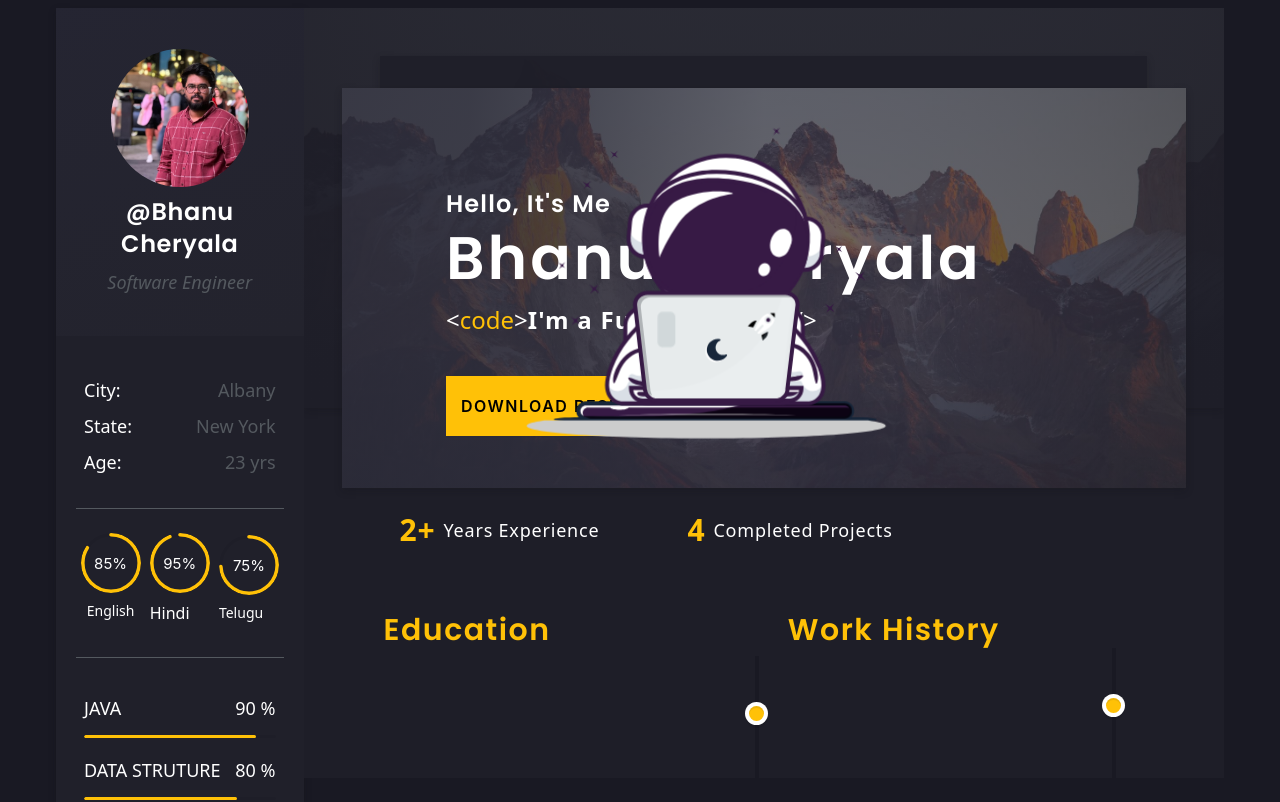
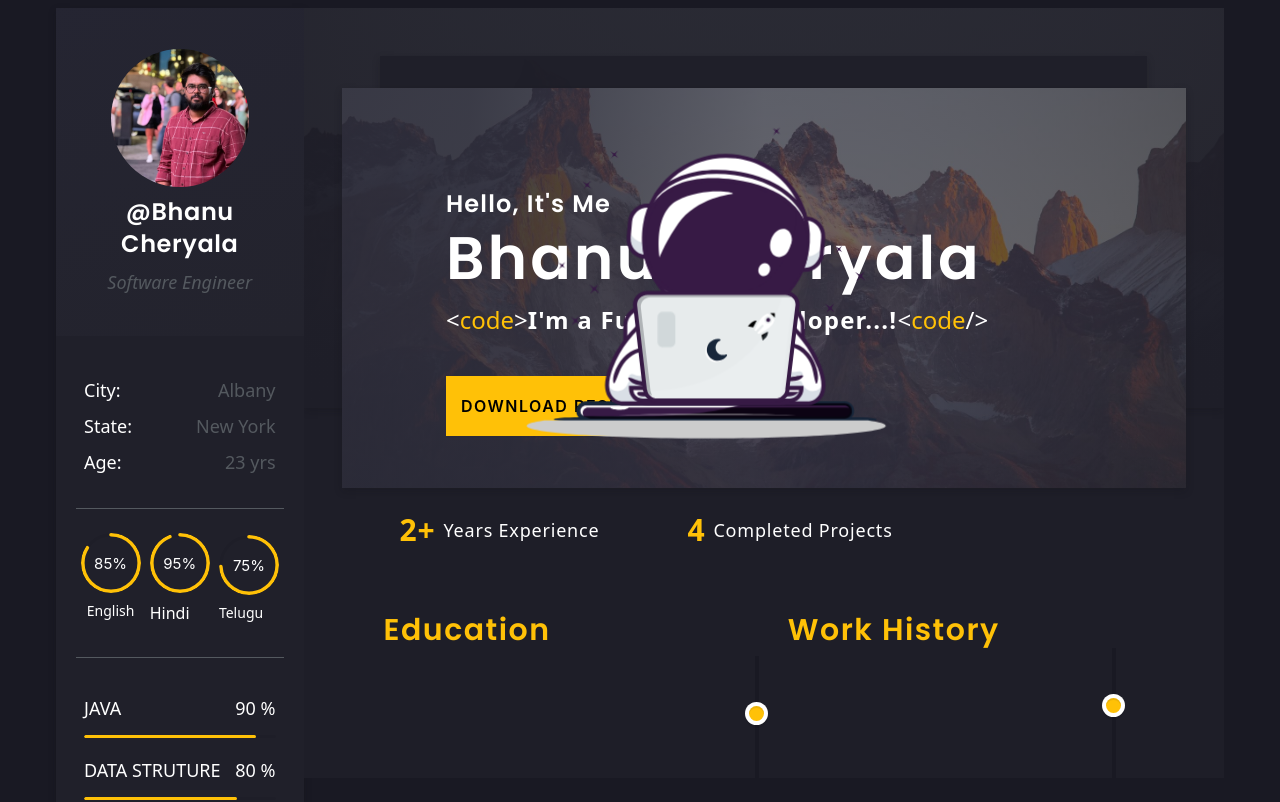
Before and after one commit to Cbhanu12dec/portfolio, a React (Create React App) app: page / in a window 1280 px wide. Shown: the top 802 px of the page. Built offline with nearby package versions, Linux system fonts and the light colour scheme.

Commit message:
resolving issues

```diff
--- a/package.json
+++ b/package.json
@@ -11,13 +11,14 @@
     "@types/react": "^18.2.13",
     "@types/react-dom": "^18.2.6",
     "antd": "^5.6.2",
+    "firebase": "^9.23.0",
+    "firebase-tools": "^12.4.0",
     "lottie-react": "^2.4.0",
     "react": "^18.2.0",
     "react-avatar": "^5.0.3",
     "react-dom": "^18.2.0",
     "react-icons": "^4.9.0",
     "react-scripts": "5.0.1",
-    "react-typed": "^1.2.0",
     "react-vertical-timeline-component": "^3.6.0",
     "web-vitals": "^2.1.4"
   },
--- a/src/components/main/Content.tsx
+++ b/src/components/main/Content.tsx
@@ -11,7 +11,7 @@ import { BsFillPersonFill } from "react-icons/bs";
 import { MdEmail } from "react-icons/md";
 import Lottie from "lottie-react";
 import bannerani from "../assets/banner-ani.json";
-import Typed from "react-typed";
+// import Typed from "react-typed";
 import { MdAlternateEmail } from "react-icons/md";
 import { AiOutlineCopyrightCircle } from "react-icons/ai";
 import { BiDownload } from "react-icons/bi";
@@ -53,7 +53,8 @@ function Content() {
                 <span className="text-app-yellow">code</span>
                 <span className="text-white">{`>`}</span>
                 <span className="text-white tracking-wider font-semibold">
-                  <Typed
+                  I'm a Full Stack Developer...!
+                  {/* <Typed
                     strings={[
                       "I'm a Student...!",
                       "I'm a Full Stack Developer...!",
@@ -61,7 +62,7 @@ function Content() {
                     typeSpeed={50}
                     backSpeed={40}
                     loop
-                  />
+                  /> */}
                 </span>
                 <span className="text-white">{`<`}</span>
                 <span className="text-app-yellow">code</span>
```
Also changed, not shown: firebase.json (added), 2 other files (tests, documents, lock files or other folders).
